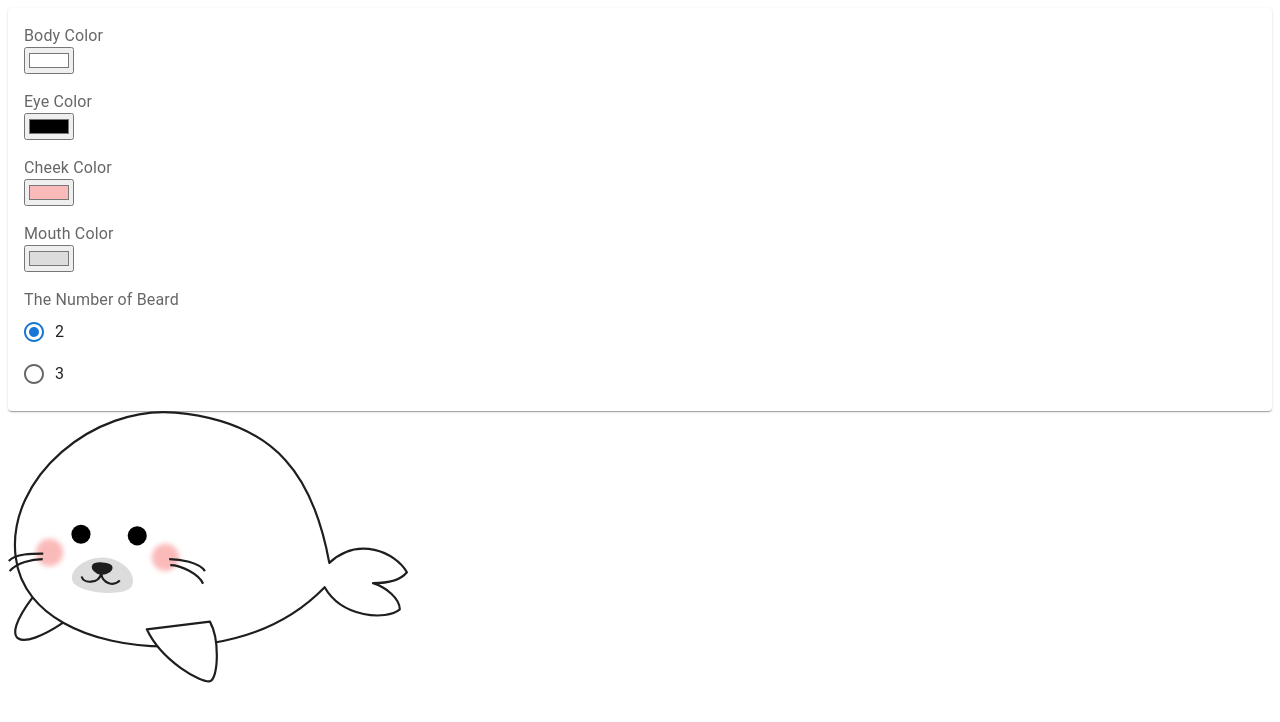
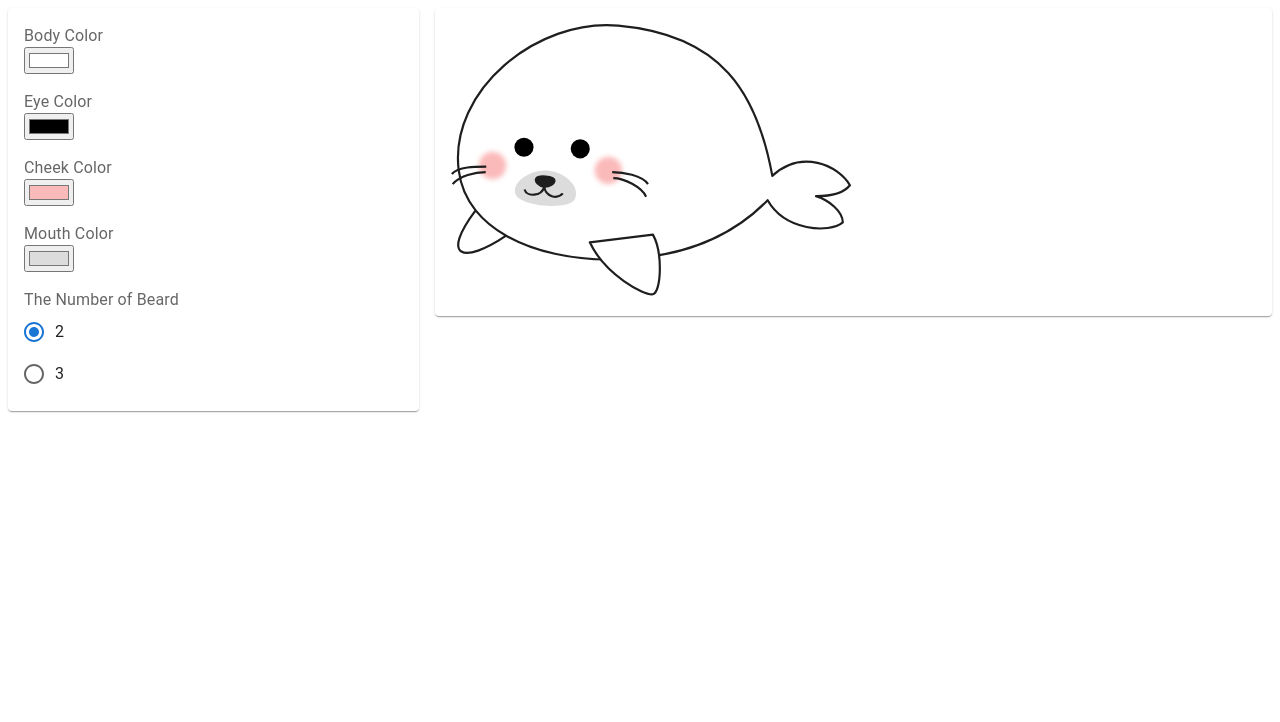
Before and after one commit to chvmvd/azarashi-creator, a React (Vite) app: page / in a window 1280 px wide. Shown: the top 722 px of the page. Built offline with nearby package versions, Linux system fonts and the light colour scheme.

Commit message:
Fix layout

```diff
--- a/src/App.tsx
+++ b/src/App.tsx
@@ -1,6 +1,7 @@
 import React, { useState } from "react";
 import AzarashiSvg from "./components/AzarashiSvg";
 import {
+  Grid,
   Paper,
   Stack,
   FormControl,
@@ -19,6 +20,8 @@ function App(): JSX.Element {
   const [beardNumber, setBeardNumber] = useState<BeardNumber>(2);
   return (
     <>
+      <Grid container spacing={2}>
+        <Grid item xs={12} md={4}>
           <Paper sx={{ p: 2 }}>
             <Stack spacing={2}>
               <FormControl>
@@ -75,6 +78,9 @@ function App(): JSX.Element {
               </FormControl>
             </Stack>
           </Paper>
+        </Grid>
+        <Grid item xs={12} md={8}>
+          <Paper sx={{ p: 2 }}>
             <AzarashiSvg
               bodyColor={bodyColor}
               eyeColor={eyeColor}
@@ -82,6 +88,9 @@ function App(): JSX.Element {
               mouseColor={mouthColor}
               beardNumber={beardNumber}
             />
+          </Paper>
+        </Grid>
+      </Grid>
     </>
   );
 }
```
Lines whose indentation alone changed are shown as unchanged.
